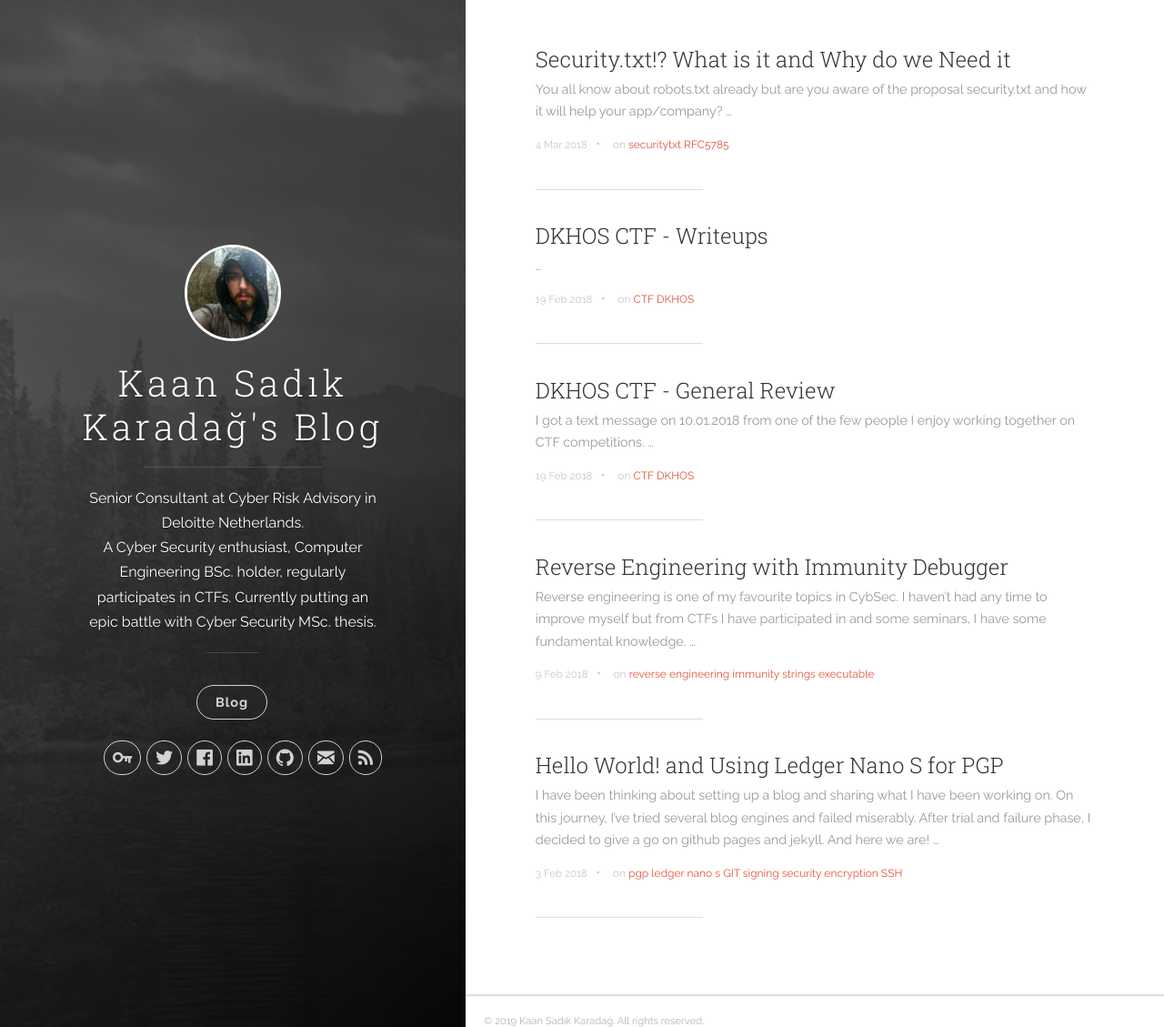
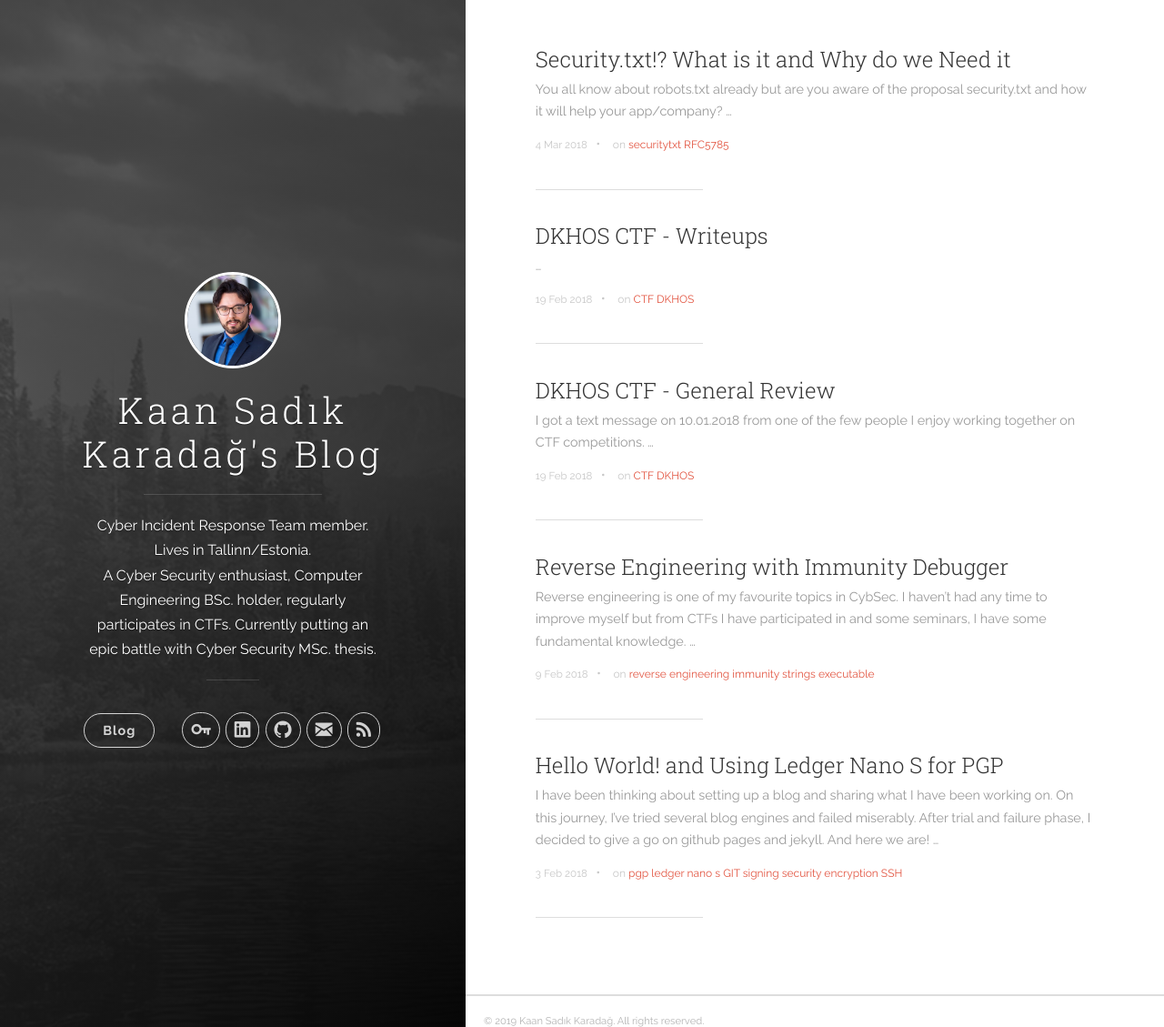
Before and after one commit to massimotamos/massimotamos.github.io, a Jekyll site: the page built from index.html, in a window 1280 px wide and 1129 px high. Shown: the whole window at 91% size. Built offline with Jekyll 4.4.1, drawn with Linux system fonts in a browser that asks for light colours; the list of posts is cut into pages by our own code; part of the change alters nothing that is shown.

Commit message:
minor fixes

```diff
--- a/_config.yml
+++ b/_config.yml
@@ -1,6 +1,6 @@
 # Site settings
 title: Kaan Sadık Karadağ's Blog
-description: 'Senior Consultant at Cyber Risk Advisory in Deloitte Netherlands.<br />A Cyber Security enthusiast, Computer Engineering BSc. holder, regularly participates in CTFs. Currently putting an epic battle with Cyber Security MSc. thesis.'
+description: 'Cyber Incident Response Team member. <br />Lives in Tallinn/Estonia. <br />A Cyber Security enthusiast, Computer Engineering BSc. holder, regularly participates in CTFs. Currently putting an epic battle with Cyber Security MSc. thesis.'
 baseurl: ''
 google_analytics: 'UA-113548627-1'
 disqus_shortname: 'kaansk'
@@ -9,8 +9,8 @@ URL: 'kaansk.github.io'
 author:
   name: 'Kaan Sadık Karadağ'
   email: kaansk@gmail.com
-  twitter_username: KaanSKaradag
-  facebook_username: kaansk
+  twitter_username:
+  facebook_username:
   github_username:  kaansk
   linkedin_username:  kaansk
   pgpkey: 'https://pgp.mit.edu/pks/lookup?op=get&search=0xEE2DF9C09F2DB8D4'
```
Also changed, not shown: Gemfile.lock, images/profile.jpg, images/profile4.jpg (added).
